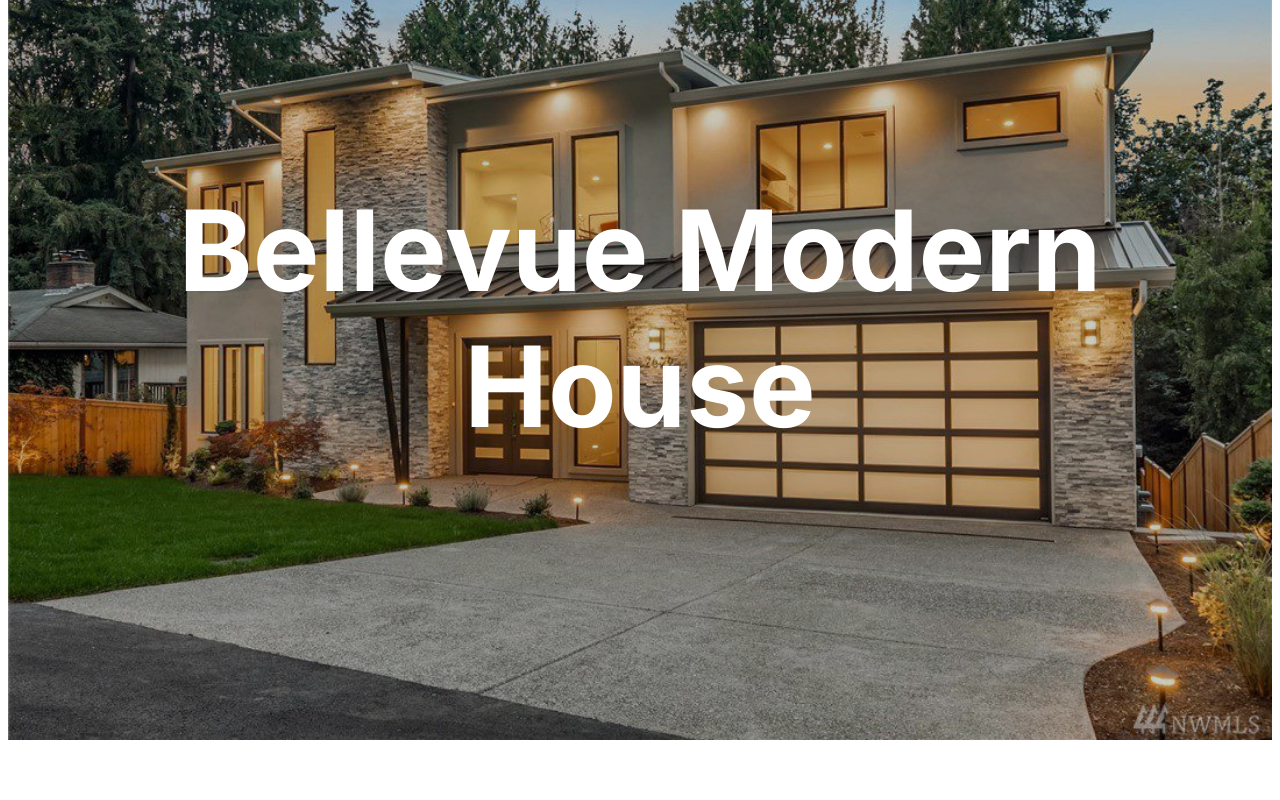
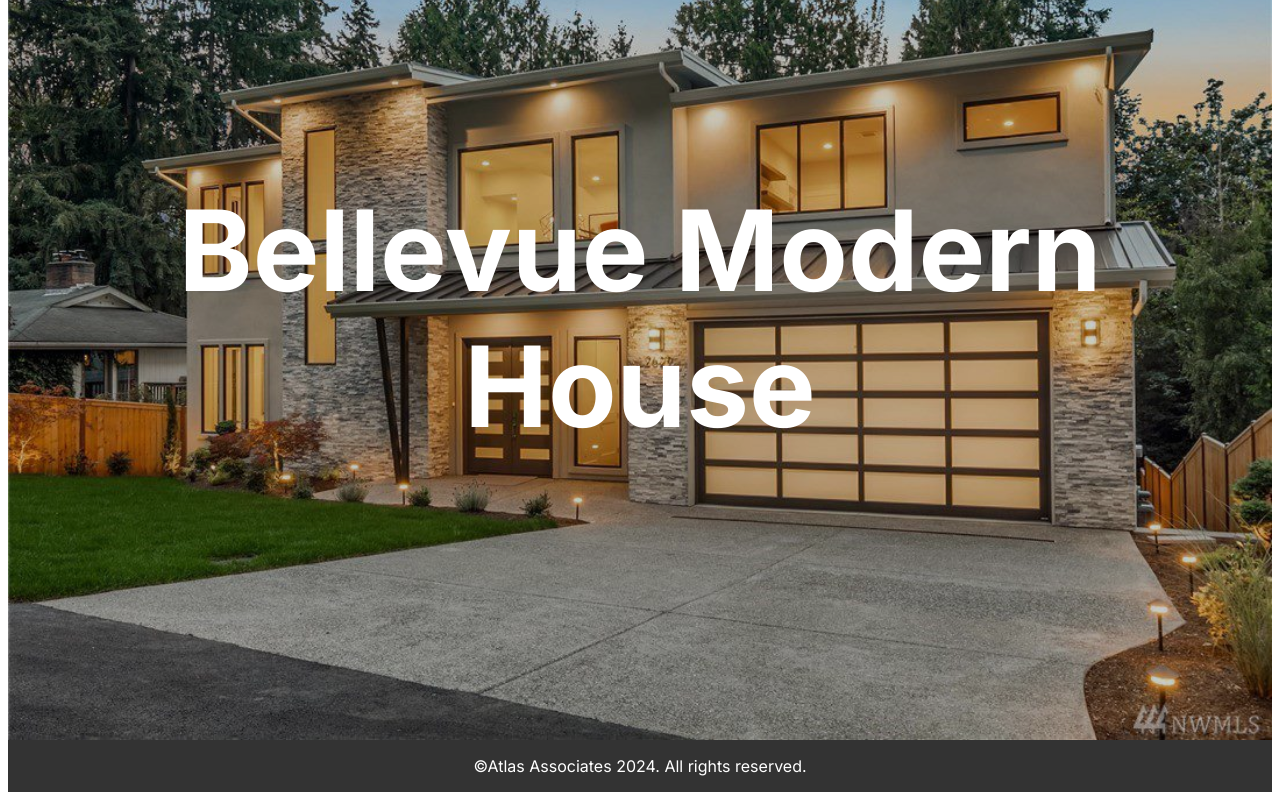
Before and after one commit to alexy-ok/Atlas-Associates, a React (Vite) app in the folder atlas-associates/: page / in a window 1280 px wide. Shown: the part 173-973 px from the top of the page. Before the commit the page ends 921 px from the top, so only its background shows below. Built offline with nearby package versions, Linux system fonts and the light colour scheme.

Commit message:
push before euro

```diff
--- /dev/null
+++ b/atlas-associates/src/components/Footer.jsx
@@ -0,0 +1,19 @@
+import React from 'react';
+
+import styles from '../styles/Footer.module.css';
+
+
+function Footer() {
+
+    return (
+        <>
+        <footer className={styles.footer} role="banner">
+            <div className={styles.footerContent}>
+                <p>©Atlas Associates 2024. All rights reserved.</p>
+            </div>
+        </footer>
+        </>
+    );
+}
+
+export default Footer;
--- a/atlas-associates/src/index.jsx
+++ b/atlas-associates/src/index.jsx
@@ -7,6 +7,7 @@
 import Contact from "./pages/Contact";
 import "./styles/index.css";
 import Projects from "./pages/Projects";
+import Footer from "./components/Footer";
 
 export default function App() {
   return (
@@ -22,6 +23,7 @@
           <Route path="*" element={<NoPage />} />
         </Route>
       </Routes>
+      <Footer/>
     </BrowserRouter>
   );
 }
--- a/atlas-associates/src/styles/Footer.module.css
+++ b/atlas-associates/src/styles/Footer.module.css
@@ -3,10 +3,14 @@
     background-color: #333;
     color: white;
     text-align: center;
-    padding: 20px 0;
+    margin-bottom:0;
+    width: 100%;
+    border-left:0;
+    border-right:0;
+    margin: 0;
 }
 
-.footer-content {
+.footerContent {
     display: flex;
     justify-content: space-around;
     align-items: center;
```
Also changed, not shown: atlas-associates/src/components/ProjectsPreview.jsx (line endings or trailing spaces).
